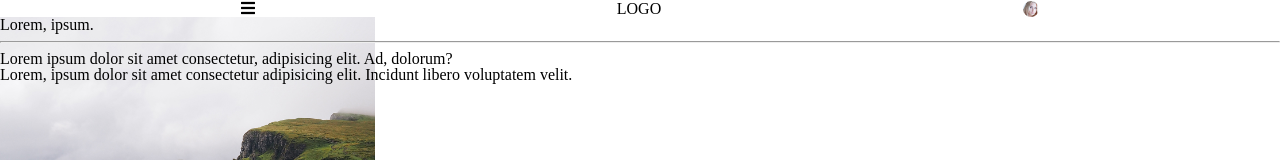
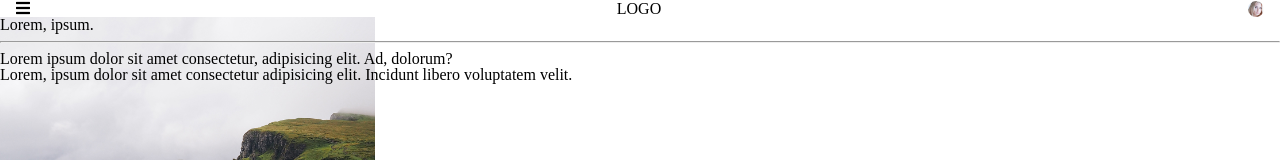
Before and after one commit to juan-ribot/plantillaSass, a plain HTML site: page index.html in a window 1280 px wide. Shown: the top 160 px of the page. Drawn offline with Linux system fonts and the light colour scheme.

Commit message:
nuevos cambios

```diff
--- a/sass/layout/_grids.scss
+++ b/sass/layout/_grids.scss
@@ -3,12 +3,13 @@
    // ***************************** */
 
    .grid1x3{
+       padding:  0 16px ;
        display: grid;
 
         /* grid-template:150px / auto auto auto;  */
        align-items: center;
        grid-template-areas:
-       ". menu logo avatar .";
+       " menu logo avatar ";
 
 
        .grid1x3__menu{
```
Also changed, not shown: css/estilos.css.
